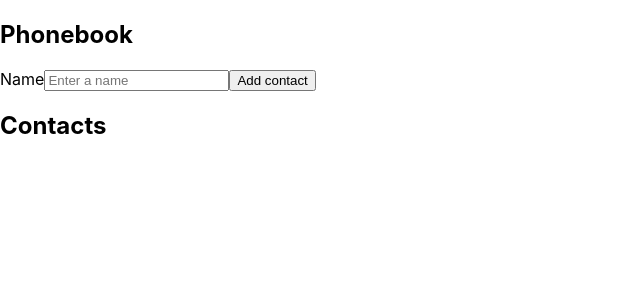
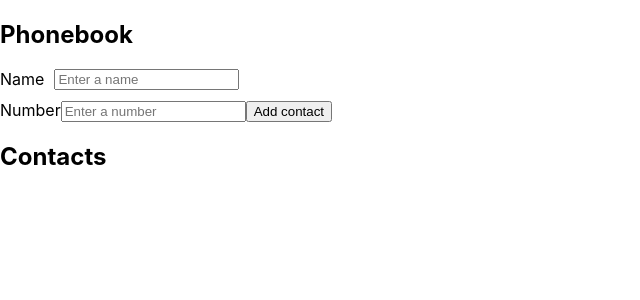
Before and after one commit to Katharinaad/goit-react-hw-02-phonebook, a React (Create React App) app: page / in a window 1280 px wide. Shown: the top 300 px of the page, without its empty margins (0-640 px from the left). Built offline with nearby package versions, Linux system fonts and the light colour scheme.

Commit message:
Update App.jsx

```diff
--- a/src/components/App.jsx
+++ b/src/components/App.jsx
@@ -5,6 +5,7 @@
   state = {
     contacts: [],
     name: '',
+    number: '',
   };
 
   handleChange = event => {
@@ -32,10 +33,20 @@
   render() {
     const { contacts, name } = this.state;
     return (
-      <>
+      <div
+        style={{
+          maxWidth: '400px',
+        }}
+      >
         <h2>Phonebook</h2>
         <form onSubmit={this.handleSubmit}>
-          <label>
+          <label
+            style={{
+              display: 'flex',
+              gap: '10px',
+              marginBottom: '10px',
+            }}
+          >
             Name
             <input
               type="text"
@@ -48,6 +59,15 @@
               required
             />
           </label>
+          <label style={{}}>Number</label>
+          <input
+            type="tel"
+            name="number"
+            pattern="\+?\d{1,4}?[ .\-\s]?\(?\d{1,3}?\)?[ .\-\s]?\d{1,4}[ .\-\s]?\d{1,4}[ .\-\s]?\d{1,9}"
+            title="Phone number must be digits and can contain spaces, dashes, parentheses and can start with +"
+            placeholder="Enter a number"
+            required
+          />
           <button type="submit">Add contact</button>
         </form>
         <h2>Contacts</h2>
@@ -56,7 +76,7 @@
             <li key={contact.id}>{contact.name}</li>
           ))}
         </ul>
-      </>
+      </div>
     );
   }
 }
```
